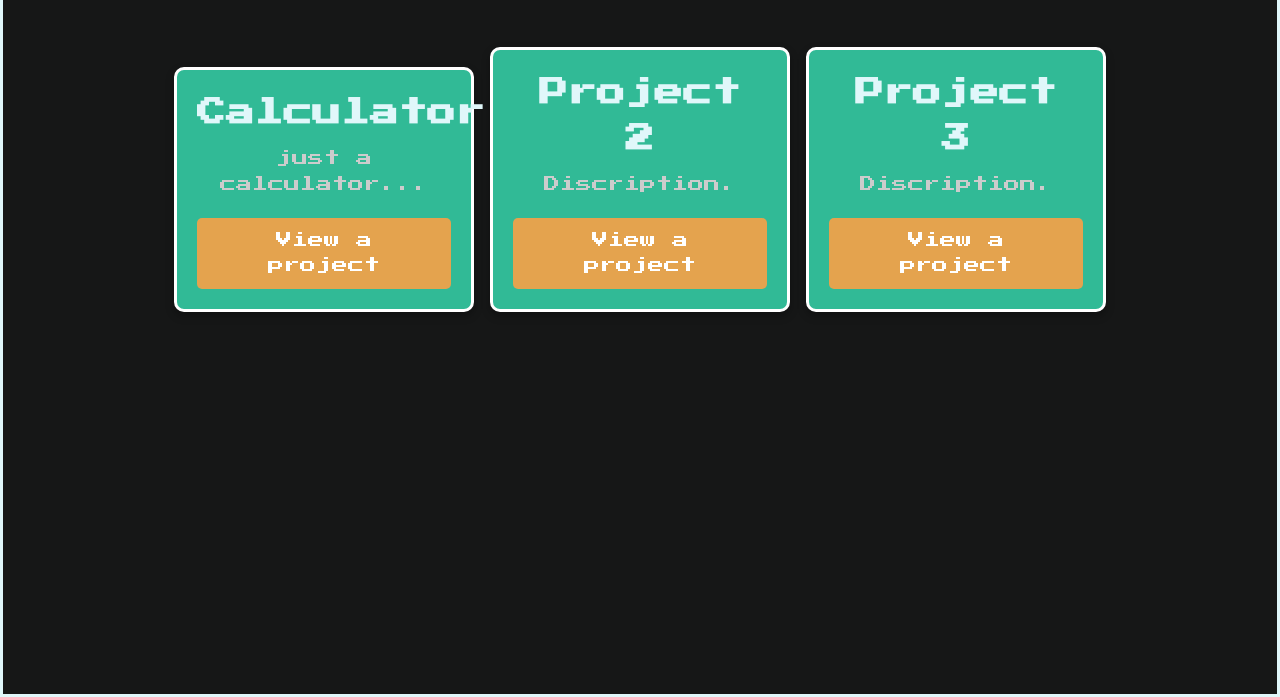
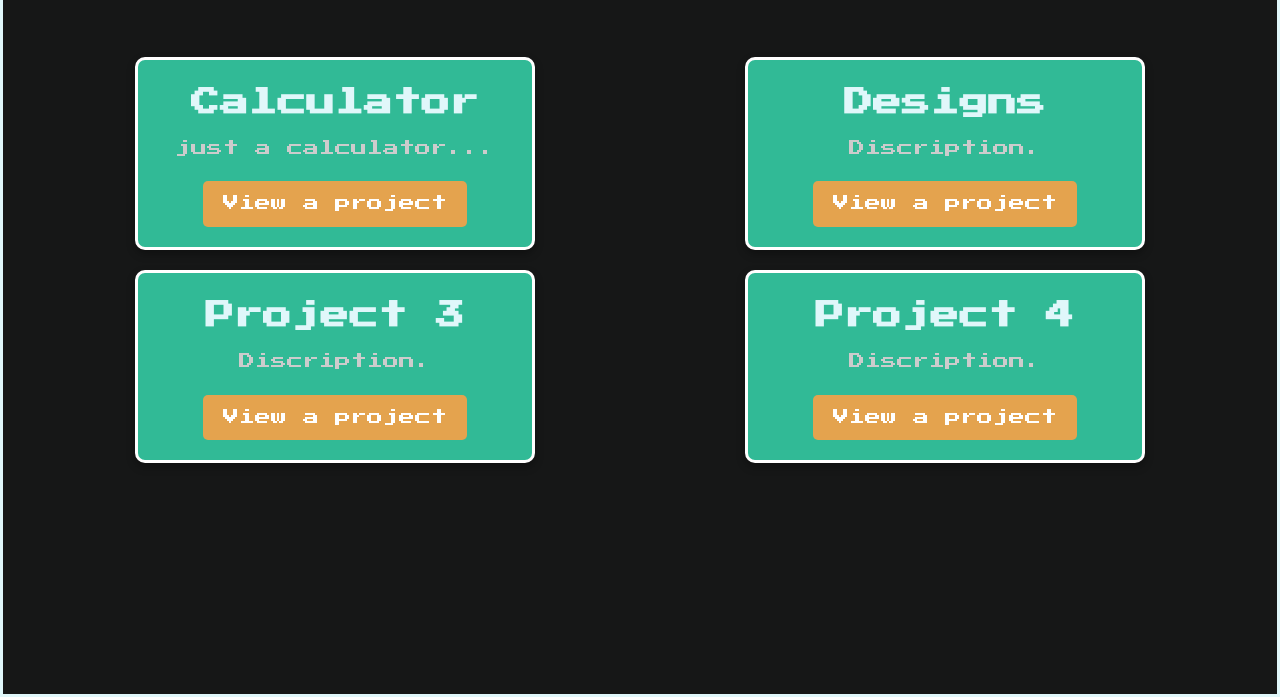
Before and after one commit to ObukhovDA/ObukhovDA.github.io, a plain HTML site: page index.html in a window 1280 px wide. Shown: the part 103-800 px from the top of the page. Drawn offline with Linux system fonts and the light colour scheme.

Commit message:
Add files via upload

```diff
--- a/index.html
+++ b/index.html
@@ -9,7 +9,7 @@
       rel="stylesheet"
     />
 
-    <link rel="stylesheet" href="../static/styles.css" />
+    <link rel="stylesheet" href="styles.css" />
   </head>
   <body>
     <div class="container">
@@ -18,16 +18,14 @@
       </header>
 
       <section class="projects">
-        <div class="outer-container">
-          <div class="inner-container">
             <div class="project-card">
-              <h2>Calculator</h2>
+              <h2>Calculator </h2>
               <p>just a calculator...</p>
-              <a href="#" class="btn">View a project</a>
+              <a href="templates/calculator.html" class="btn">View a project</a>
             </div>
 
             <div class="project-card">
-              <h2>Project 2</h2>
+              <h2>Designs</h2>
               <p>Discription.</p>
               <a href="#" class="btn">View a project</a>
             </div>
@@ -37,13 +35,12 @@
               <p>Discription.</p>
               <a href="#" class="btn">View a project</a>
             </div>
-          </div>
-        </div>
+            <div class="project-card">
+              <h2>Project 4</h2>
+              <p>Discription.</p>
+              <a href="#" class="btn">View a project</a>
+            </div>
       </section>
     </div>
   </body>
 </html>
-
-<!-- https://itkomet.no/
-https://po-ng.netlify.app/
-https://www.maniacstudios.xyz/ -->
--- /dev/null
+++ b/static/calcStyle.css
@@ -0,0 +1,28 @@
+body{
+    background: black;
+    font-family: "Press Start 2P", cursive;
+    color: white;
+}
+
+
+.body{
+    width: 400px;
+    border: 3px solid whitesmoke;
+    margin: auto;
+    display: flex;
+    justify-content: space-around;
+    flex-wrap: wrap;
+    background: darkgreen;
+}
+
+.numbers{
+    display: flex;
+    flex-flow: row wrap;
+    justify-content: space-around;
+
+}
+
+.operators{
+    display: flex;
+    flex-flow: row wrap;
+}
--- /dev/null
+++ b/styles.css
@@ -0,0 +1,90 @@
+/* Основные стили */
+* {
+    margin: 0;
+    padding: 0;
+    box-sizing: border-box;
+    font-family: "Press Start 2P", cursive; /* Примените шрифт к заголовку */
+  }
+
+  /* Заголовок */
+  header {
+    display: flex;
+    justify-content: center;
+    margin-bottom: 50px;
+  }
+
+  header h1 {
+    font-size: 3rem;
+    text-align: center;
+    margin-bottom: 10px;
+  }
+
+  body {
+    background-color: #161717;
+    color: #e0f7fa;
+    line-height: 1.6;
+    display: flex;
+    justify-content: center;
+    height: 100vh;
+    padding: 20px;
+    border: solid #e0f7fa;
+  }
+
+  /* Контейнер */
+  .container {
+    max-width: 1200px;
+    width: 100%;
+  }
+
+  /* Секция проектов */
+  .projects {
+    display: flex;
+    justify-content: space-around;
+    flex-wrap: wrap;
+    gap: 20px;
+  }
+
+  /* Карточки проектов */
+  .project-card {
+    display: inline-block;
+    background-color: #31ba96;
+    padding: 20px;
+    border: solid #fff;
+    border-radius: 10px;
+    box-shadow: 0 4px 8px rgba(0, 0, 0, 0.3);
+    max-width: 400px;
+    width: 100%;
+    text-align: center;
+    transition: transform 0.3s ease, box-shadow 0.3s ease;
+  }
+
+  .project-card:hover {
+    transform: translateY(-10px);
+    box-shadow: 0 8px 16px #e3507a;
+  }
+
+  .project-card h2 {
+    font-size: 1.8rem;
+    margin-bottom: 10px;
+  }
+
+  .project-card p {
+    font-size: 1rem;
+    color: #ccc;
+    margin-bottom: 20px;
+  }
+
+  /* Кнопки */
+  .btn {
+    display: inline-block;
+    padding: 10px 20px;
+    background-color: #e4a34e;
+    color: #fff;
+    text-decoration: none;
+    border-radius: 5px;
+    transition: background-color 0.3s ease;
+  }
+
+  .btn:hover {
+    background-color: #ff7b7b;
+  }
```
Also changed, not shown: templates/calculator.html (added, +58 -0 lines).
